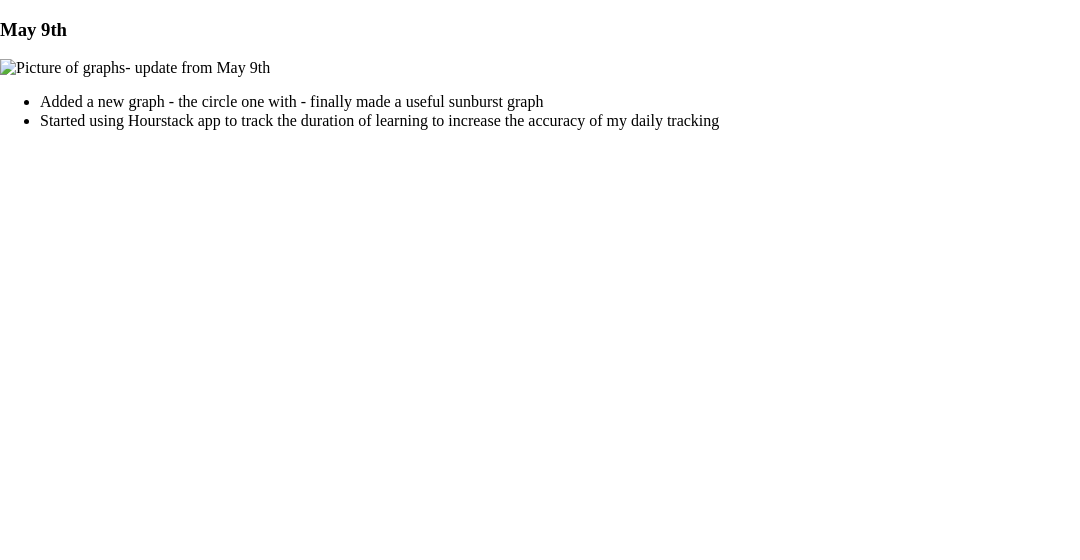
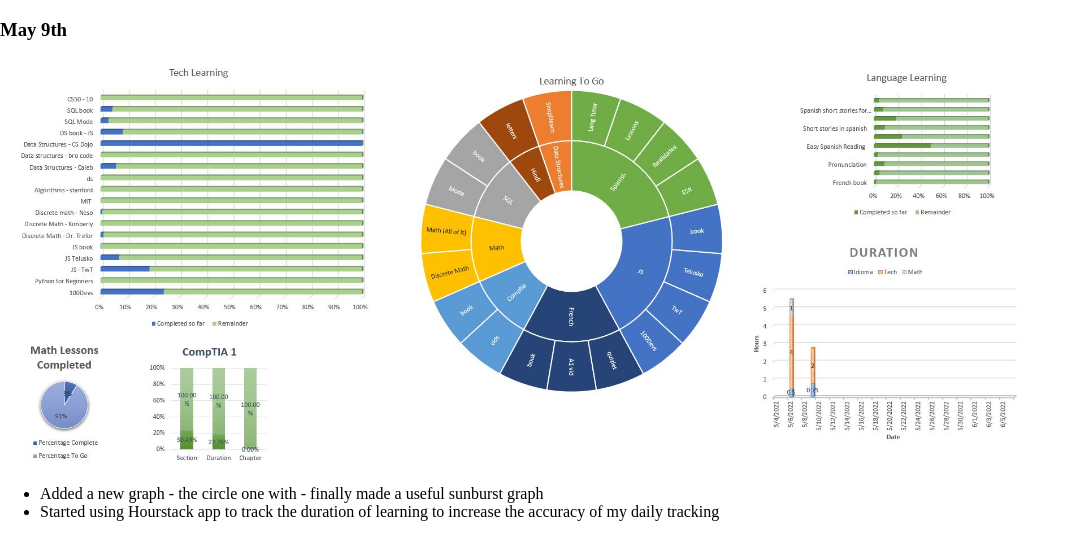
Before and after one commit to DataMist/Tech-Learning, a plain HTML site: page index.html in a window 1280 px wide. Shown: the whole page, without its empty margins (0-1080 px from the left). Drawn offline with Linux system fonts and the light colour scheme; a script that the page names is missing.

Commit message:
Update index.html

```diff
--- a/index.html
+++ b/index.html
@@ -13,7 +13,7 @@
 	<body>
 
         <h3>May 9th</h3>
-		<img src="m9.jpeg" alt="Picture of graphs- update from May 9th">
+		<img src="M9.png" alt="Picture of graphs- update from May 9th">
         <ul>
             <li>Added a new graph - the circle one with - finally made a useful sunburst graph</li>
             <li>Started using Hourstack app to track the duration of learning to increase the accuracy of my daily tracking</li>
```
